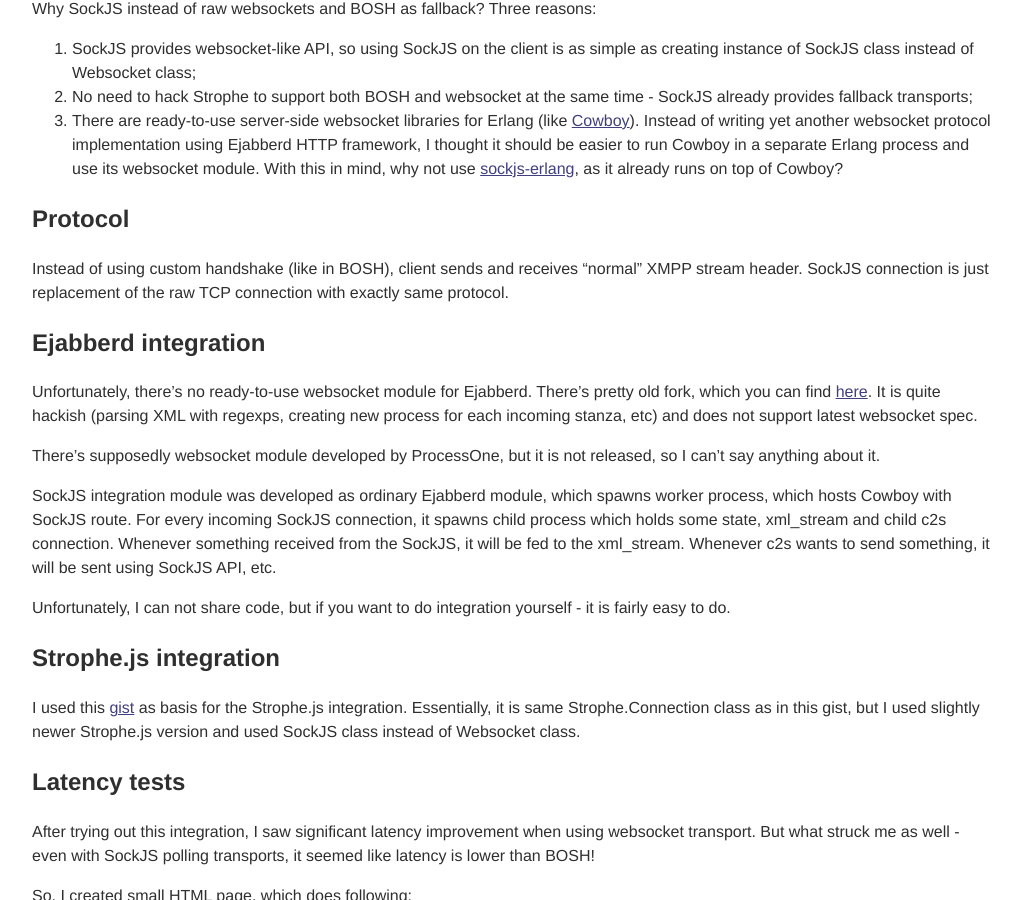
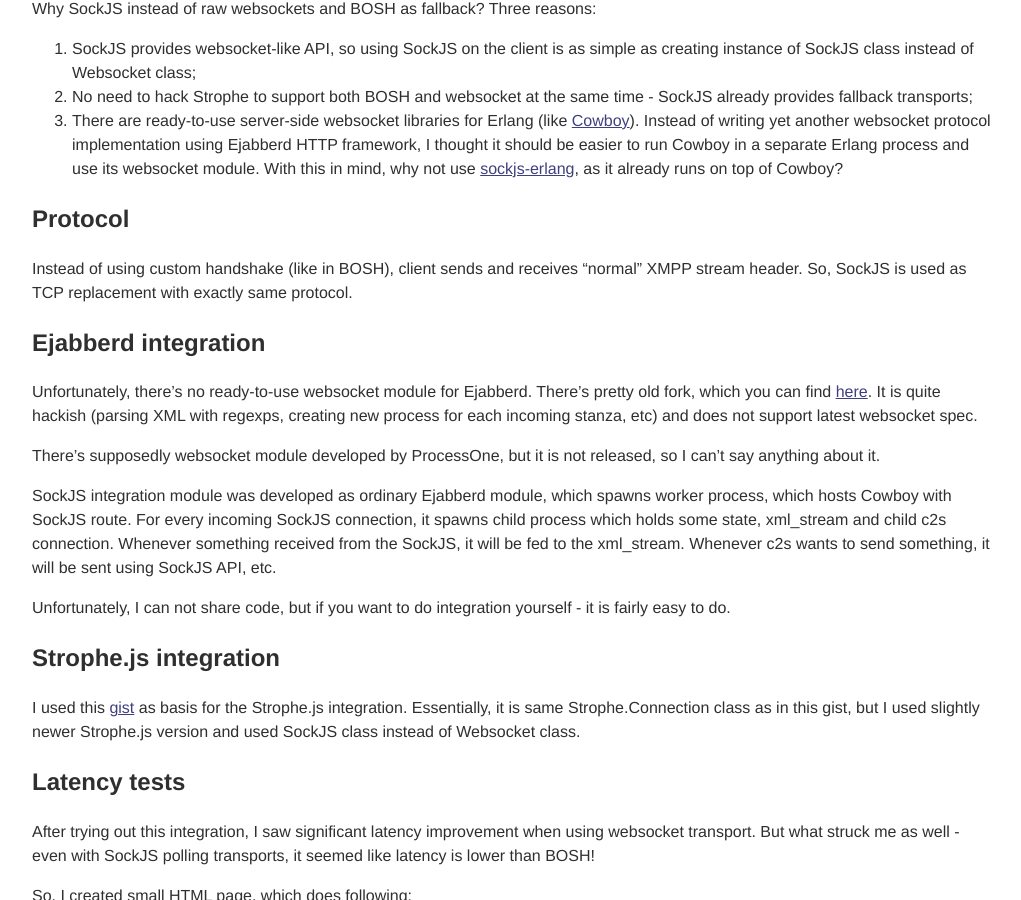
Before and after one commit to mrjoes/mrjoes.github.com, a Jekyll site: the page built from _posts/2012-10-11-sockjs-ejabberd.md, in a window 1280 px wide and 900 px high, scrolled down 475 px. Shown: the whole window, without its empty margins (128-1149 px from the left). Built offline with Jekyll 4.4.1, drawn with Linux system fonts in a browser that asks for light colours; comment, search, counter and statistics services are not loaded.

Commit message:
Wording fix

```diff
--- a/_posts/2012-10-11-sockjs-ejabberd.md
+++ b/_posts/2012-10-11-sockjs-ejabberd.md
@@ -30,7 +30,8 @@
 Protocol
 --------
 
-Instead of using custom handshake (like in BOSH), client sends and receives "normal" XMPP stream header. SockJS connection is just replacement of the raw TCP connection with exactly same protocol.
+Instead of using custom handshake (like in BOSH), client sends and receives "normal" XMPP stream header. So, SockJS is used as TCP replacement
+with exactly same protocol.
 
 Ejabberd integration
 --------------------
```
